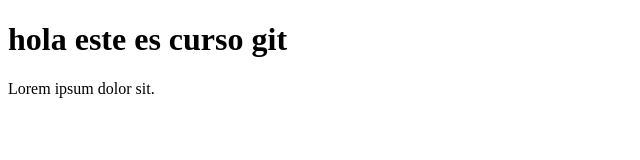
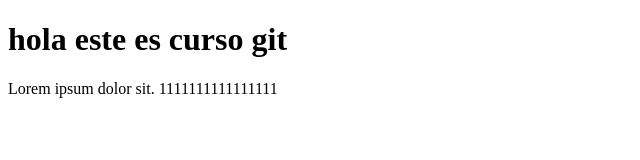
Before and after one commit to adminJuanda/git-curso, a plain HTML site: page index.html in a window 1280 px wide. Shown: the whole page, without its empty margins (0-640 px from the left). Drawn offline with Linux system fonts and the light colour scheme.

Commit message:
agregue varios unos al parrafo

```diff
--- a/index.html
+++ b/index.html
@@ -8,6 +8,6 @@
 </head>
 <body>
     <h1>hola este es curso git</h1>
-    <p>Lorem ipsum dolor sit.</p>
+    <p>Lorem ipsum dolor sit. 1111111111111111</p>
 </body>
 </html>
```
